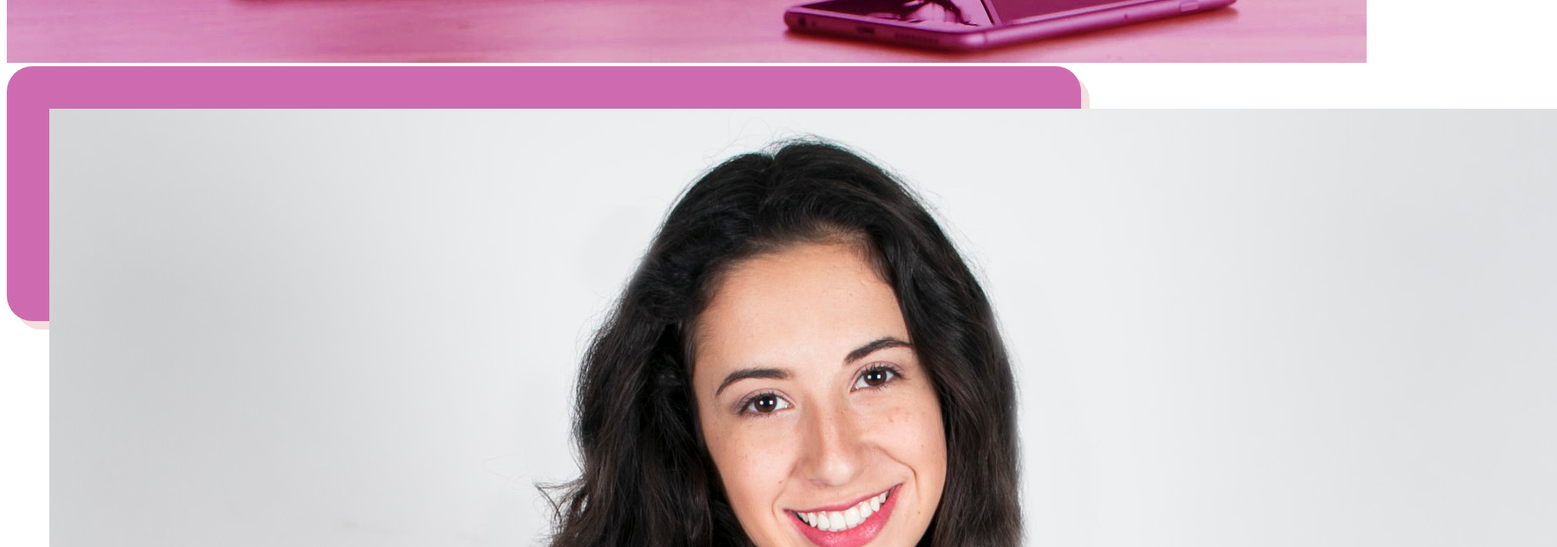
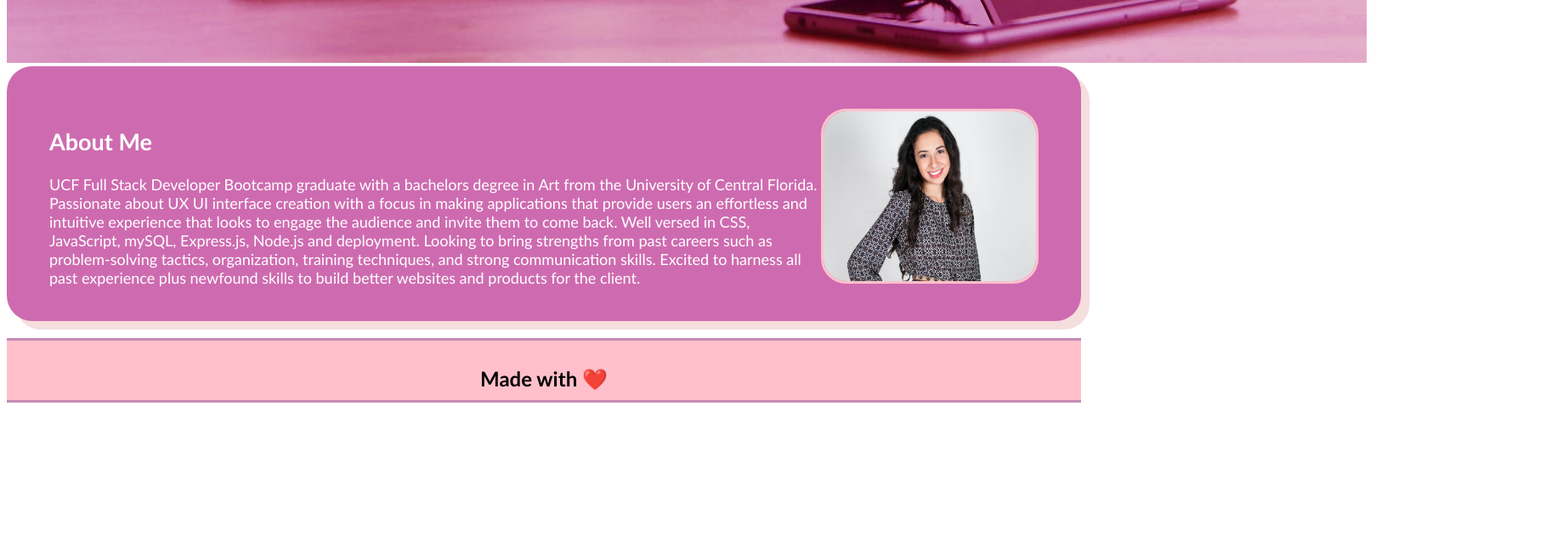
Before and after one commit to kmart134/Portfolio-React, a React (Create React App) app in the folder my-portfolio/: page /Portfolio-React/about in a window 1280 px wide. Shown: the part 900-1544 px from the top of the page at 85% size, 1832 px wide, since content can reach past the window. After the commit the page ends 1384 px from the top, so only its background shows below. Built offline with nearby package versions, Linux system fonts and the light colour scheme.

Commit message:
headshot in line with text and enlarging on hover

```diff
--- a/my-portfolio/src/assets/About.css
+++ b/my-portfolio/src/assets/About.css
@@ -16,3 +16,17 @@
     background-color:#ce6bb0;
     color: #ffffff;
 }
+
+#headshot{
+    height:200px;
+    width:250px;
+    border-radius: 30px;
+    border: 3px solid pink;
+    float:right;
+}
+
+#headshot:hover{
+    height:205px;
+    width:255px;
+    transition: ease 50ms;
+}
```
Also changed, not shown: my-portfolio/src/assets/Header.css (line endings or trailing spaces).
